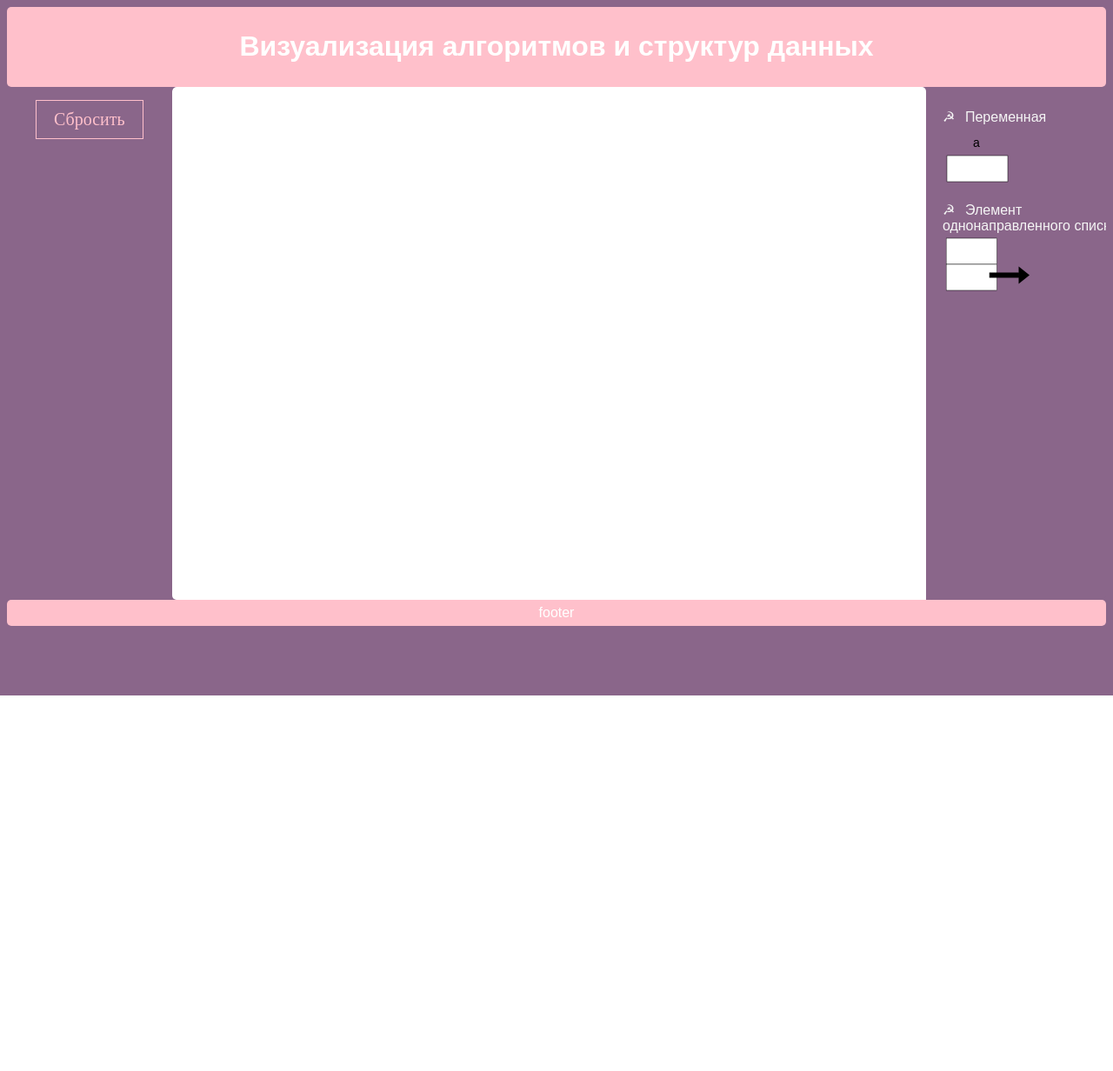
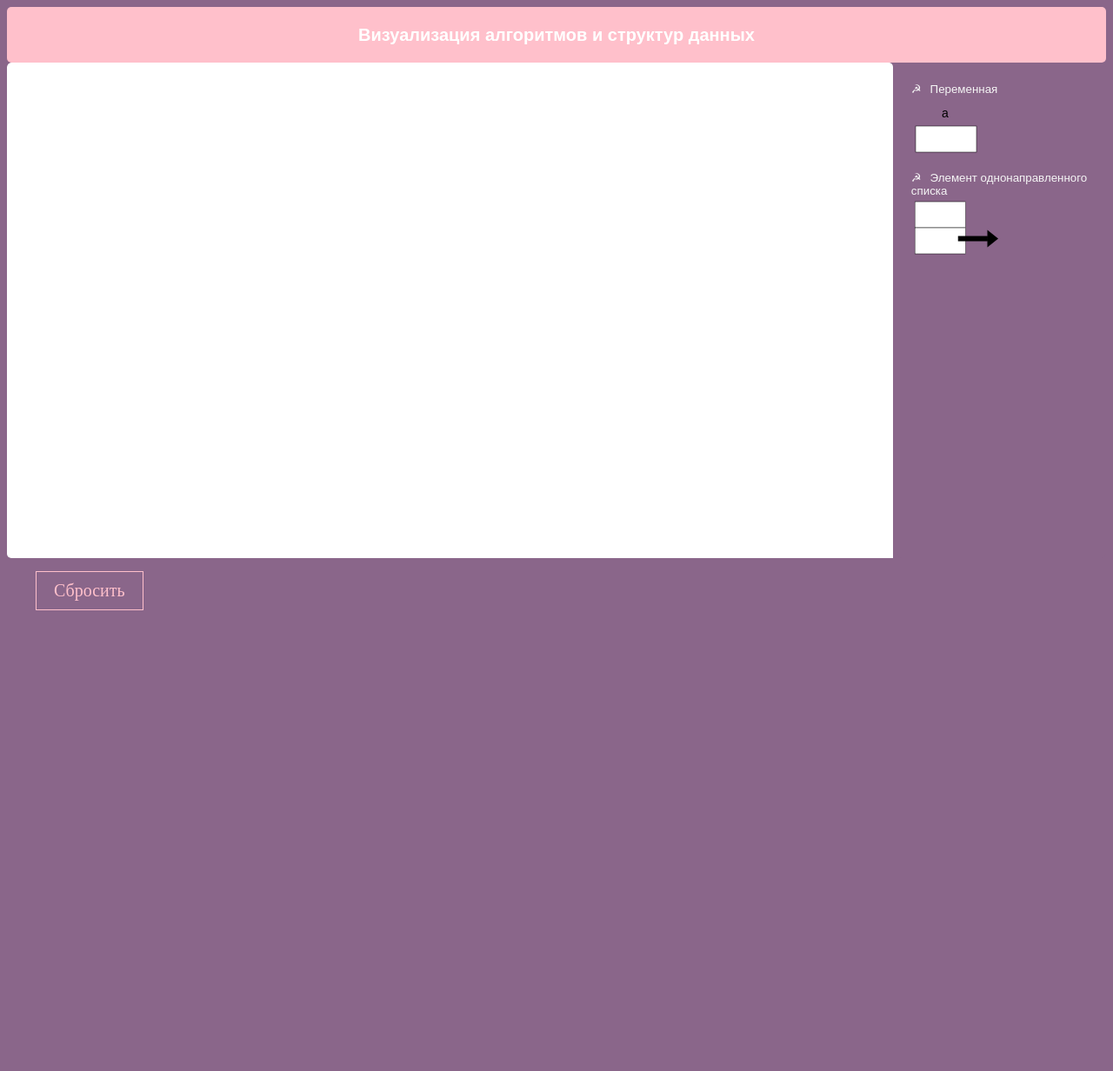
Before and after one commit to helena2505/alg_vis, a PHP site: page / in a window 1280 px wide. Shown: the whole page at 87% size. Before the commit the page ends 800 px from the top, so only its background shows below. Run offline with PHP 8.4, Linux system fonts and the light colour scheme.

Commit message:
Removed unnecessary left column

```diff
--- a/navigation_style.css
+++ b/footer_style.css
@@ -1,4 +1,4 @@
-#navigation {
+#footer {
     line-height: 40px;
     background: transparent;
     /*background-color: rgb(138, 102, 138);*/
@@ -7,6 +7,8 @@
     float: left;
     padding: 0px;
     overflow: auto;
+    border-radius: 5px;
+    clear: both;
     border-radius: 5px;
 }
 
--- a/index.html
+++ b/index.html
@@ -8,16 +8,16 @@
     <title>Algorithm and structure visualisation</title>
     <link rel="stylesheet" href="style.css" />
     <link rel="stylesheet" href="menu_style.css" />
-    <link rel="stylesheet" href="navigation_style.css" />
+    <link rel="stylesheet" href="footer_style.css" />
 </head>
 
 <body>
     <div id="header">
-        <h1>Визуализация алгоритмов и структур данных</h1>
+        <h2>Визуализация алгоритмов и структур данных</h2>
     </div>
 
     <div id="navigation">
-        <div class="container"><button class="btn btn2">Сбросить</button></div>
+
     </div>
 
     <div id="drawing">
@@ -37,7 +37,11 @@
         </div>
     </div>
 
-    <div id="footer">footer</div>
+    <div id="footer">
+        <div class="container">
+            <button class="btn btn2">Сбросить</button>
+        </div>
+    </div>
 
     <script src="main.js" type="module"></script>
     <script src="https://unpkg.com/interactjs/dist/interact.min.js"></script>
--- a/style.css
+++ b/style.css
@@ -1,5 +1,5 @@
 body {
-    font: 12pt Arial, Helvetica, sans-serif; /* Шрифт на веб-странице */
+    font: 10pt Arial, Helvetica, sans-serif; /* Шрифт на веб-странице */
     background: rgb(138, 102, 138);; /* Цвет фона */
     color: whitesmoke;
     font-family: sans-serif;
@@ -10,12 +10,12 @@ body {
     background-color: pink;
     color: white;
     text-align: center;
-    padding: 6px;
+    padding: 4px;
     border-radius: 5px;
 }
 
 #drawing {
-    height: 590px;
+    height: 570px;
     width: auto;
     overflow: hidden;
     border-radius: 5px;
@@ -28,15 +28,6 @@ body {
     float: right;
     background-color: rgb(138, 102, 138);
     overflow: auto;
-    border-radius: 5px;
-}
-
-#footer {
-    background-color: pink;
-    color: white;
-    text-align: center;
-    padding: 6px;
-    clear: both;
     border-radius: 5px;
 }
 
```
